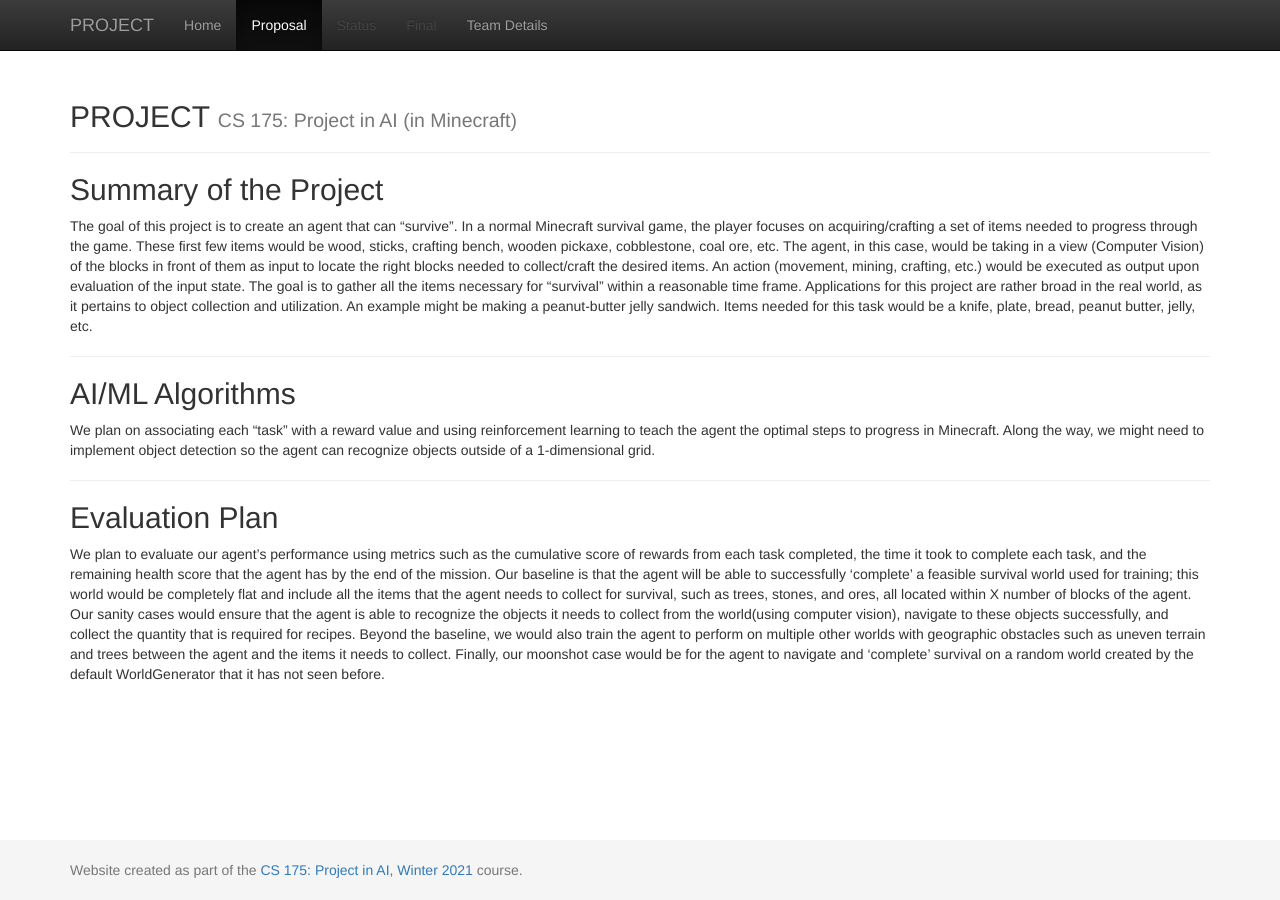
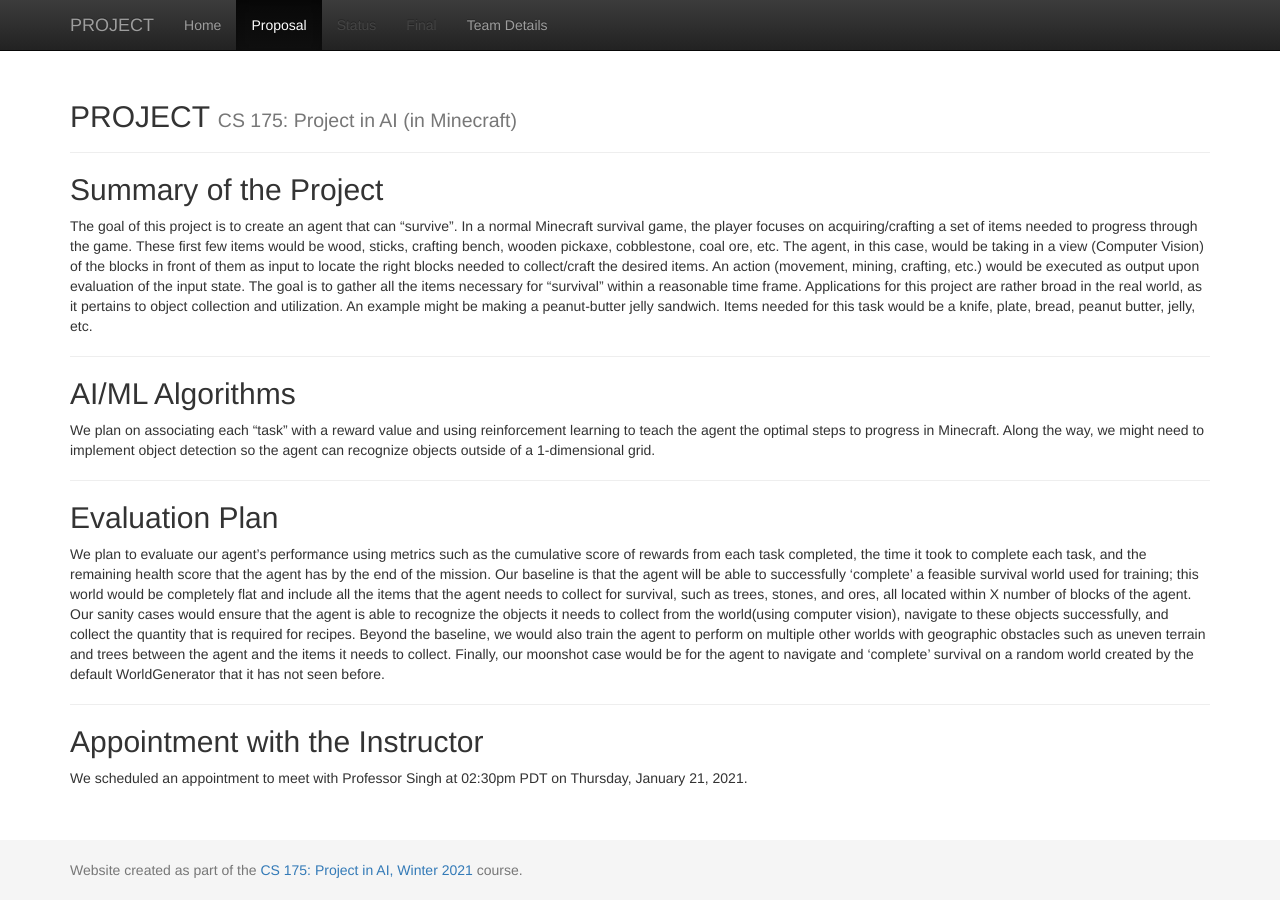
Before and after one commit to rtnavarr/survivai, a Jekyll site: the page built from docs/proposal.md, in a window 1280 px wide. Built offline with Jekyll 4.4.1, drawn with Linux system fonts in a browser that asks for light colours.

Commit message:
add 'appt with instructor' section to proposal

```diff
--- a/docs/proposal.md
+++ b/docs/proposal.md
@@ -16,3 +16,8 @@ We plan on associating each “task” with a reward value and using reinforceme
 
 ## Evaluation Plan
 We plan to evaluate our agent’s performance using metrics such as the cumulative score of rewards from each task completed, the time it took to complete each task, and the remaining health score that the agent has by the end of the mission. Our baseline is that the agent will be able to successfully ‘complete’ a feasible survival world used for training; this world would be completely flat and include all the items that the agent needs to collect for survival, such as trees, stones, and ores, all located within X number of blocks of the agent. Our sanity cases would ensure that the agent is able to recognize the objects it needs to collect from the world(using computer vision), navigate to these objects successfully, and collect the quantity that is required for recipes. Beyond the baseline, we would also train the agent to perform on multiple other worlds with geographic obstacles such as uneven terrain and trees between the agent and the items it needs to collect. Finally, our moonshot case would be for the agent to navigate and  ‘complete’ survival on a random world created by the default WorldGenerator that it has not seen before.
+
+---
+
+## Appointment with the Instructor
+We scheduled an appointment to meet with Professor Singh at 02:30pm PDT on Thursday, January 21, 2021.
```
